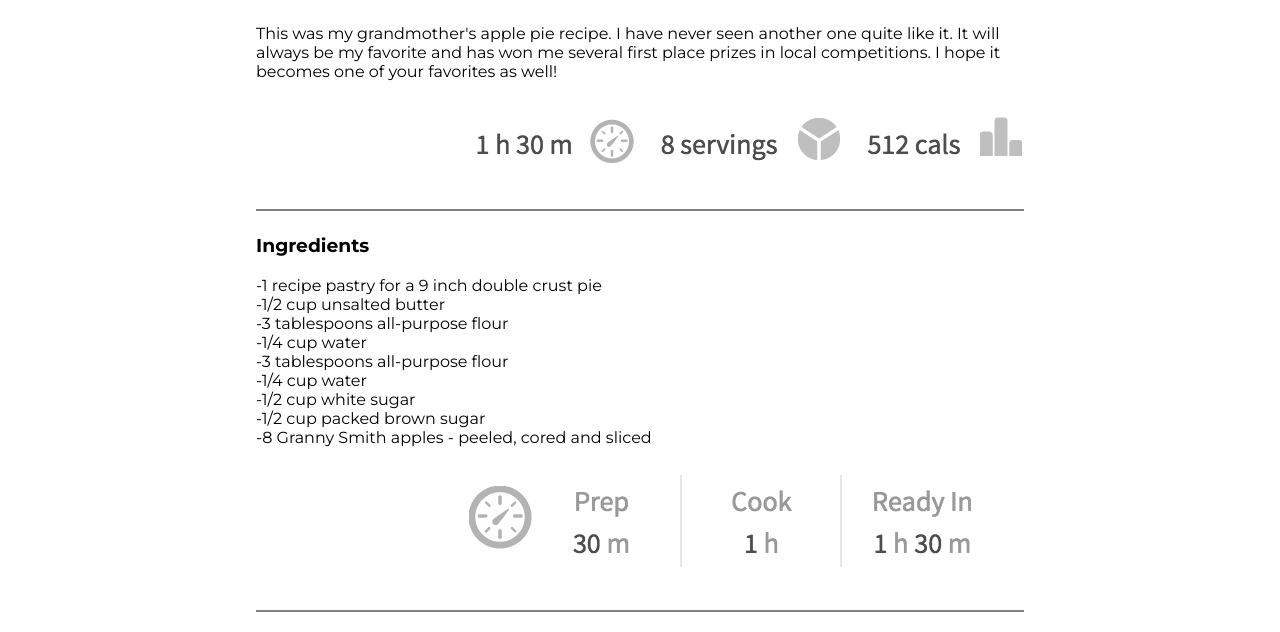
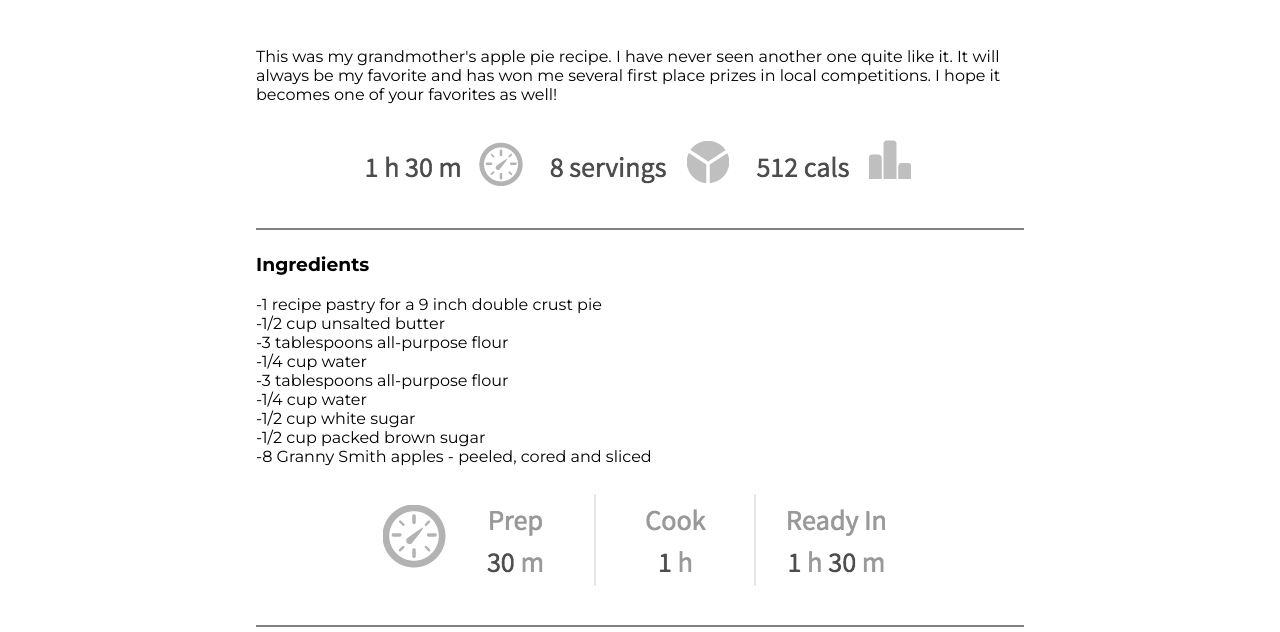
Before and after one commit to abdochoufani/ApplePie-Exersice, a plain HTML site: page apple-pie-starter-code/index.html in a window 1280 px wide. Shown: the part 802-1434 px from the top of the page. Drawn offline with Linux system fonts and the light colour scheme.

Commit message:
bug fixes

```diff
--- a/apple-pie-starter-code/css/main.css
+++ b/apple-pie-starter-code/css/main.css
@@ -42,12 +42,13 @@ header p {
 
 
 .container {
-    margin: 2% 20%;
+    padding: 2% 20%;
     font-size: 1rem;
-    display: block;
+
 }
 
 
-.img-container {
-    margin: 2% 25%;
+.img-container img {
+    display: block;
+    margin: 2% auto;
 }
```
